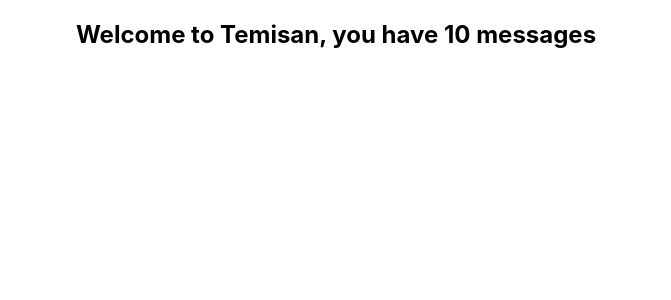
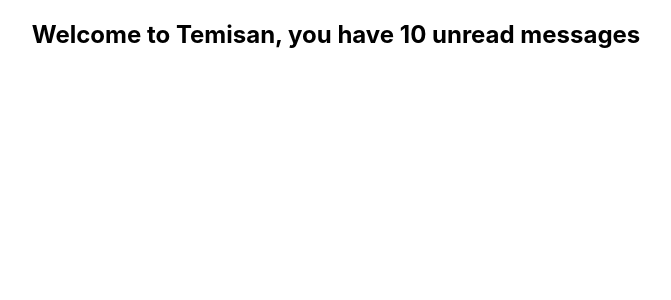
Before and after one commit to heytemisan/React-TypeScript, a React (Create React App) app: page / in a window 1280 px wide. Shown: the top 300 px of the page, without its empty margins (304-975 px from the left). Built offline with nearby package versions, Linux system fonts and the light colour scheme.

Commit message:
created Lesson1 folder

```diff
--- a/src/App.tsx
+++ b/src/App.tsx
@@ -4,7 +4,7 @@
 function App() {
   return (
     <div className="App">
-      <Greet/>
+      <Greet name="Temisan"/>
     </div>
   );
 }
--- a/src/components/Lesson1/Greet.tsx
+++ b/src/components/Lesson1/Greet.tsx
@@ -1,7 +1,11 @@
-export const Greet = () => {
+type GreetProps = {
+    name: string
+}
+
+export const Greet = (props:GreetProps) => {
     return (
         <div>
-            <h2>Welcome to Temisan, you have 10 messages</h2>
+            <h2>Welcome to {props.name}, you have 10 unread messages</h2>
         </div>
     )
 }
```
